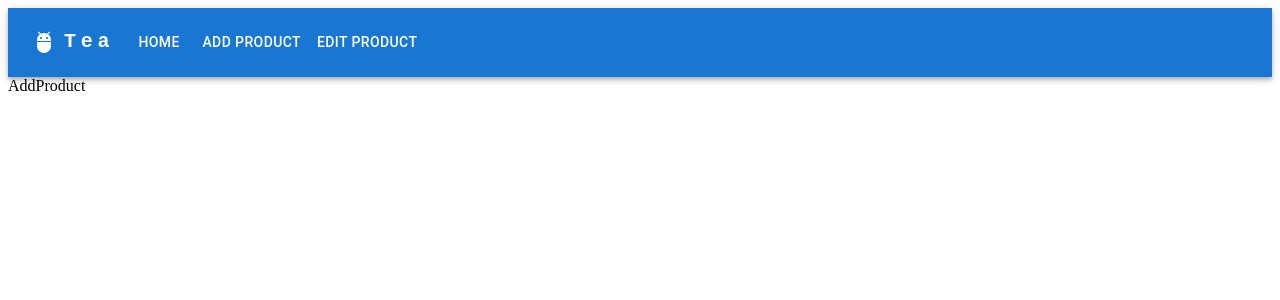
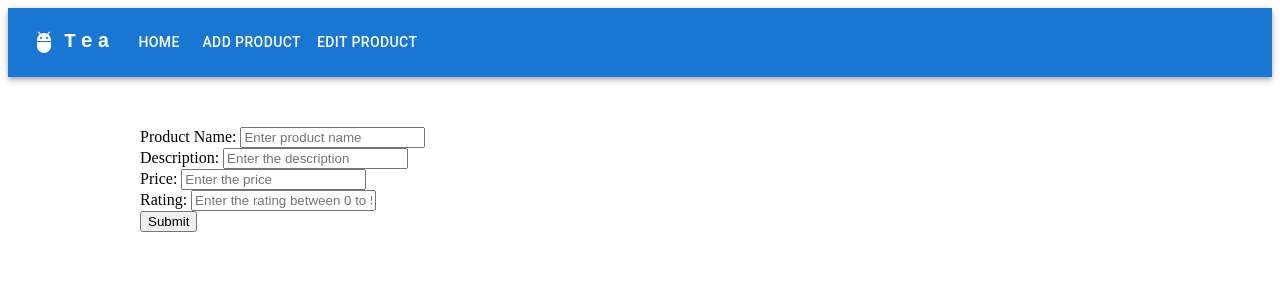
Before and after one commit to codewithjessica/my-product-inventory, a React (Vite) app: page /AddProduct in a window 1280 px wide. Shown: the top 300 px of the page. Built offline with nearby package versions, Linux system fonts and the light colour scheme.

Commit message:
Create a form in addproduct

```diff
--- a/package.json
+++ b/package.json
@@ -18,6 +18,7 @@
     "axios": "^1.6.7",
     "formik": "^2.4.5",
     "react": "^18.2.0",
+    "react-bootstrap": "^2.10.1",
     "react-dom": "^18.2.0",
     "react-router-dom": "^6.22.3",
     "styled-components": "^6.1.8",
--- /dev/null
+++ b/src/pages/AddProduct.css
@@ -0,0 +1,6 @@
+.addproduct-form {
+    margin-top: 50px;
+    max-width: 1000px;
+    margin-left: auto;
+    margin-right: auto;
+  }
--- a/src/pages/AddProduct.tsx
+++ b/src/pages/AddProduct.tsx
@@ -1,5 +1,134 @@
-const AddProduct = () => {
-    return <div>AddProduct</div>;
-  };
+import { Form, Container, Button } from "react-bootstrap";
+import { useFormik } from "formik";
+import * as Yup from "yup";
 
-  export default AddProduct;
+// import "bootstrap/dist/css/bootstrap.min.css";
+import "./AddProduct.css";
+// import { createProduct } from "./api/productAPI";
+
+function AddProduct() {
+  const formik = useFormik({
+    initialValues: {
+      name: "",
+      description: "",
+      price: "",
+      rating: "",
+    },
+    validationSchema: Yup.object({
+      name: Yup.string()
+        .matches(
+          /^[a-zA-Z0-9 ]+$/,
+          "Name must be letters, dashes, numbers, or spaces"
+        )
+        .required("Required"),
+      description: Yup.string()
+        .min(5, "Must be at least 5 characters")
+        .max(100, "Must be at most 100 characters")
+        .required(),
+      price: Yup.number().min(0, "Cannot not be a negative number").required(),
+      rating: Yup.number()
+        .min(0, "The rating must between 0 to 5")
+        .max(5, "The rating must between 0 to 5")
+        .required(),
+    }),
+    onSubmit: (values) => {
+      // Here, you handle what you want to do with the form data when the form is submitted.
+      // For instance, sending the data to a server.
+      console.log(values);
+    },
+    // onSubmit: async (values, { resetForm }) => {
+    //   try {
+    //     const response = await createProduct(values);
+    //     console.log("Product added successfully", response.data);
+    //   } catch (err) {
+    //     console.error("Failed to add Product", err);
+    //   } finally {
+    //     resetForm({});
+    //   }
+    // },
+  });
+
+  return (
+    <Container fluid className="addproduct-form">
+      <Form method="post" action="#" onSubmit={formik.handleSubmit}>
+        <Form.Group>
+          <Form.Label>Product Name: </Form.Label>
+          <Form.Control
+            id="name"
+            name="name"
+            type="text"
+            placeholder="Enter product name"
+            onChange={formik.handleChange}
+            onBlur={formik.handleBlur}
+            value={formik.values.name}
+          />
+          {formik.touched.name && formik.errors.name ? (
+            <Form.Text className="text-muted">{formik.errors.name}</Form.Text>
+          ) : null}
+        </Form.Group>
+
+        <Form.Group>
+          <Form.Label>Description: </Form.Label>
+          <Form.Control
+            id="description"
+            name="description"
+            type="text"
+            placeholder="Enter the description"
+            onChange={formik.handleChange}
+            onBlur={formik.handleBlur}
+            value={formik.values.description}
+          />
+          {formik.touched.description && formik.errors.description ? (
+            <Form.Text className="text-muted">
+              {formik.errors.description}
+            </Form.Text>
+          ) : null}
+        </Form.Group>
+
+        <Form.Group>
+          <Form.Label>Price: </Form.Label>
+          <Form.Control
+            id="price"
+            name="price"
+            type="text"
+            placeholder="Enter the price"
+            onChange={formik.handleChange}
+            onBlur={formik.handleBlur}
+            value={formik.values.price}
+          />
+          {formik.touched.price && formik.errors.price ? (
+            <Form.Text className="text-muted">{formik.errors.price}</Form.Text>
+          ) : null}
+        </Form.Group>
+
+        <Form.Group>
+          <Form.Label>Rating: </Form.Label>
+          <Form.Control
+            id="Rating"
+            name="rating"
+            type="text"
+            placeholder="Enter the rating between 0 to 5"
+            onChange={formik.handleChange}
+            onBlur={formik.handleBlur}
+            value={formik.values.rating}
+          />
+          {formik.touched.rating && formik.errors.rating ? (
+            <Form.Text className="text-muted">{formik.errors.rating}</Form.Text>
+          ) : null}
+        </Form.Group>
+
+        <Button variant="primary" type="submit">
+          Submit
+        </Button>
+      </Form>
+    </Container>
+  );
+}
+
+export default AddProduct;
+
+// const AddProduct = () => {
+//     return <div>AddProduct</div>;
+//   };
+
+//   export default AddProduct;
--- a/src/pages/Home.tsx
+++ b/src/pages/Home.tsx
@@ -1,11 +1,12 @@
 import ProductCard from "../components /ProductCard";
 import tea from "../assets/tea.jpg";
 import products from "../data/products.json";
+import "./Home.css";
 
 const Home = () => {
   const productsArray = products.products.data.items;
   return (
-    <>
+    <div className="productContainer">
       {productsArray.map((product) => (
         <ProductCard
           image={tea}
@@ -15,7 +16,7 @@ const Home = () => {
           rating={product.rating}
         />
       ))}
-    </>
+    </div>
   );
 };
 
```
Also changed, not shown: 1 other file (tests, documents, lock files or other folders).
